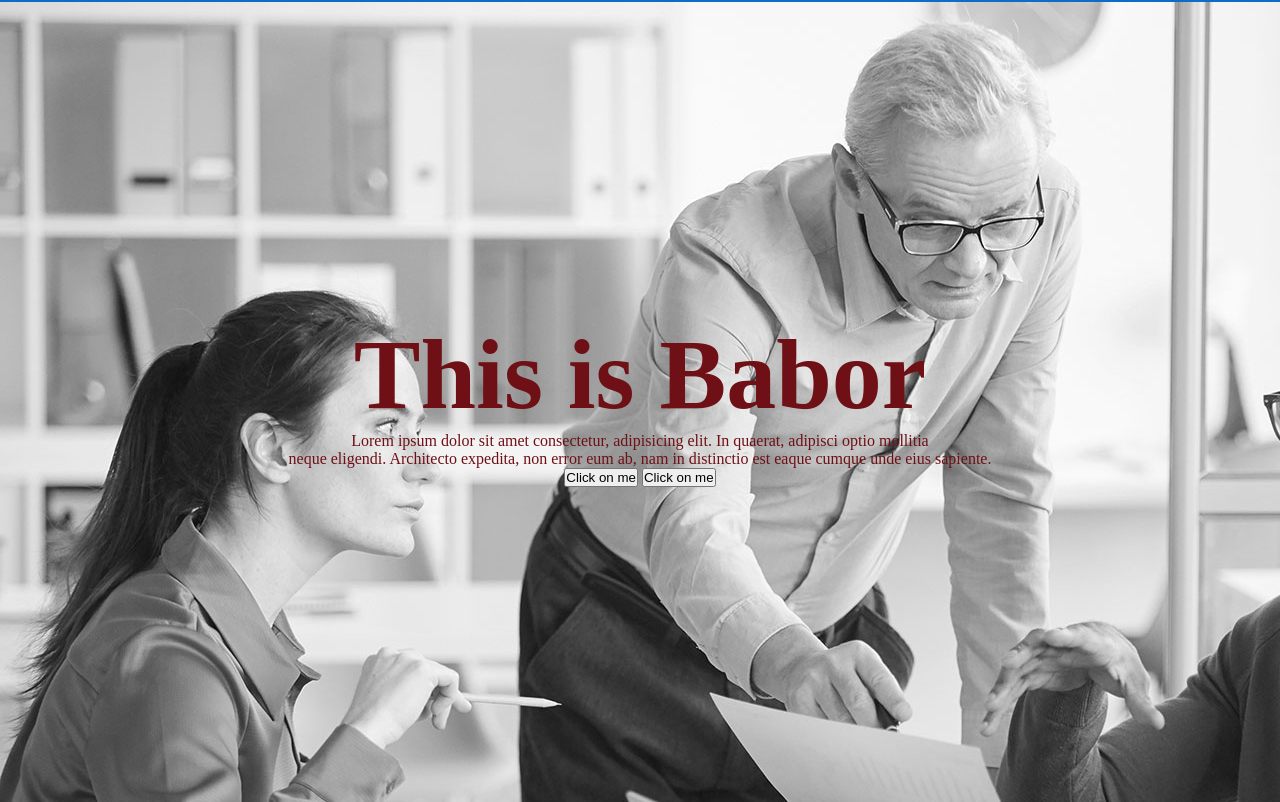
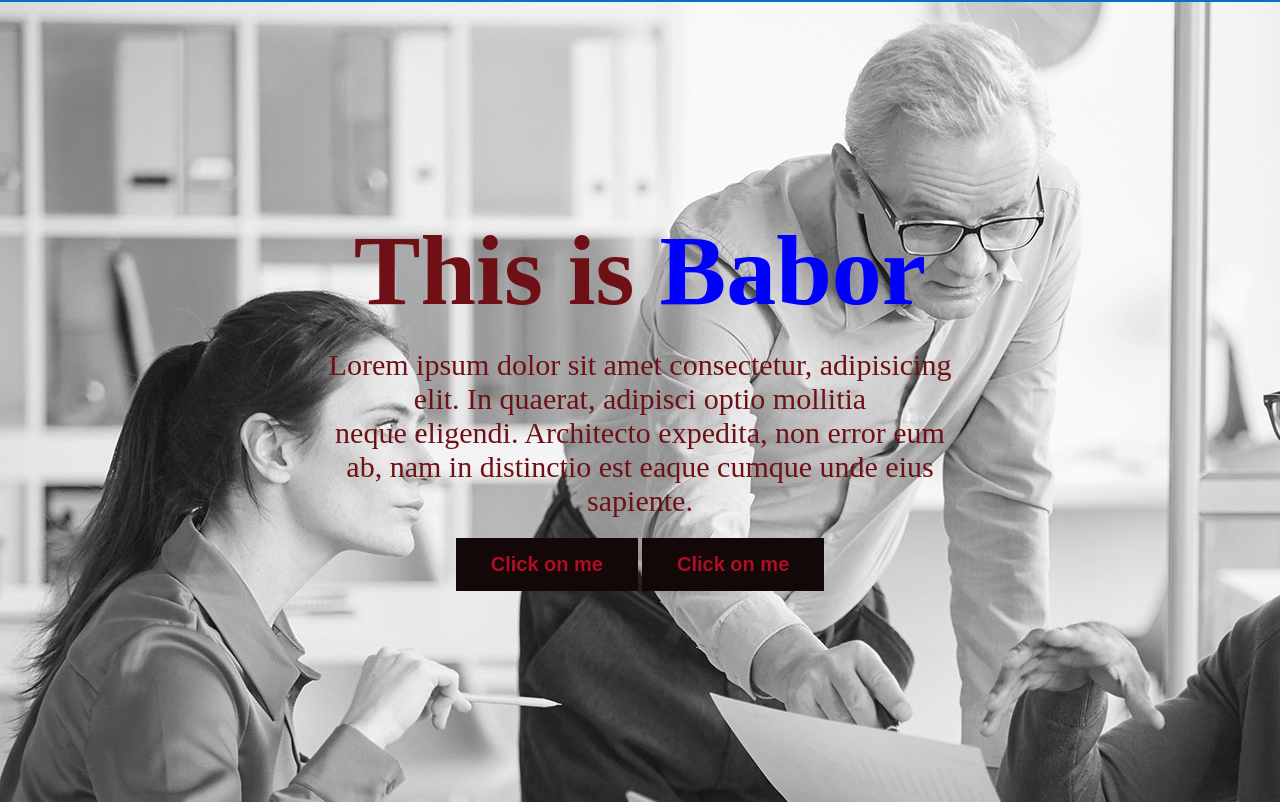
Before and after one commit to AbdulHannanBabor/concept, a plain HTML site: page concept/index.html in a window 1280 px wide. Shown: the part 62-864 px from the top of the page. Drawn offline with Linux system fonts and the light colour scheme.

Commit message:
intial commit

```diff
--- a/concept/index.html
+++ b/concept/index.html
@@ -51,19 +51,19 @@
 
             <div class="banner-detail">
 
-                <h1 class="banner-title"> This is Babor</h1>
+                <h1 class="banner-title"> This is <span class="babor">Babor</span></h1>
 
 
-                <p> Lorem ipsum dolor sit amet consectetur, adipisicing elit. In quaerat, adipisci optio mollitia <br>neque eligendi. Architecto expedita, non error eum ab, nam in distinctio est eaque cumque unde eius sapiente.</p>
+                <p class="discription"> Lorem ipsum dolor sit amet consectetur, adipisicing elit. In quaerat, adipisci optio mollitia <br>neque eligendi. Architecto expedita, non error eum ab, nam in distinctio est eaque cumque unde eius sapiente.</p>
 
 
 
 
                 <div class="buttons">
 
-                   <button> Click on me</button>
+                   <button class="btn1 ons"> Click on me</button>
 
-                   <button> Click on me</button>
+                   <button class="btn2  ons"> Click on me</button>
 
                    </div>
             </div>
--- a/concept/style.css
+++ b/concept/style.css
@@ -2,6 +2,7 @@
 
     margin: 0px;
     padding: 0px;
+
 
 }
 
@@ -54,8 +55,49 @@
     font-size: 100px;
     font-weight: bold;
 
+}
+
+.babor{
+    color: blue;
+}
+
+.discription{
+
+    font-size: 30px;
+
+    padding: 20px;
+
+    width:50% ;
+    margin: auto;
 
 
 
 
 }
+
+.ons{
+
+    padding: 15px 35px;
+    font-weight: bold;
+    color: rgb(173, 13, 37);
+    background-color: rgb(19, 7, 7);
+    font-size: 20px;
+
+
+
+
+}
+
+.btn1{
+
+    border: none;
+
+}
+
+.btn2{
+
+
+    border: none;
+
+
+}
```
